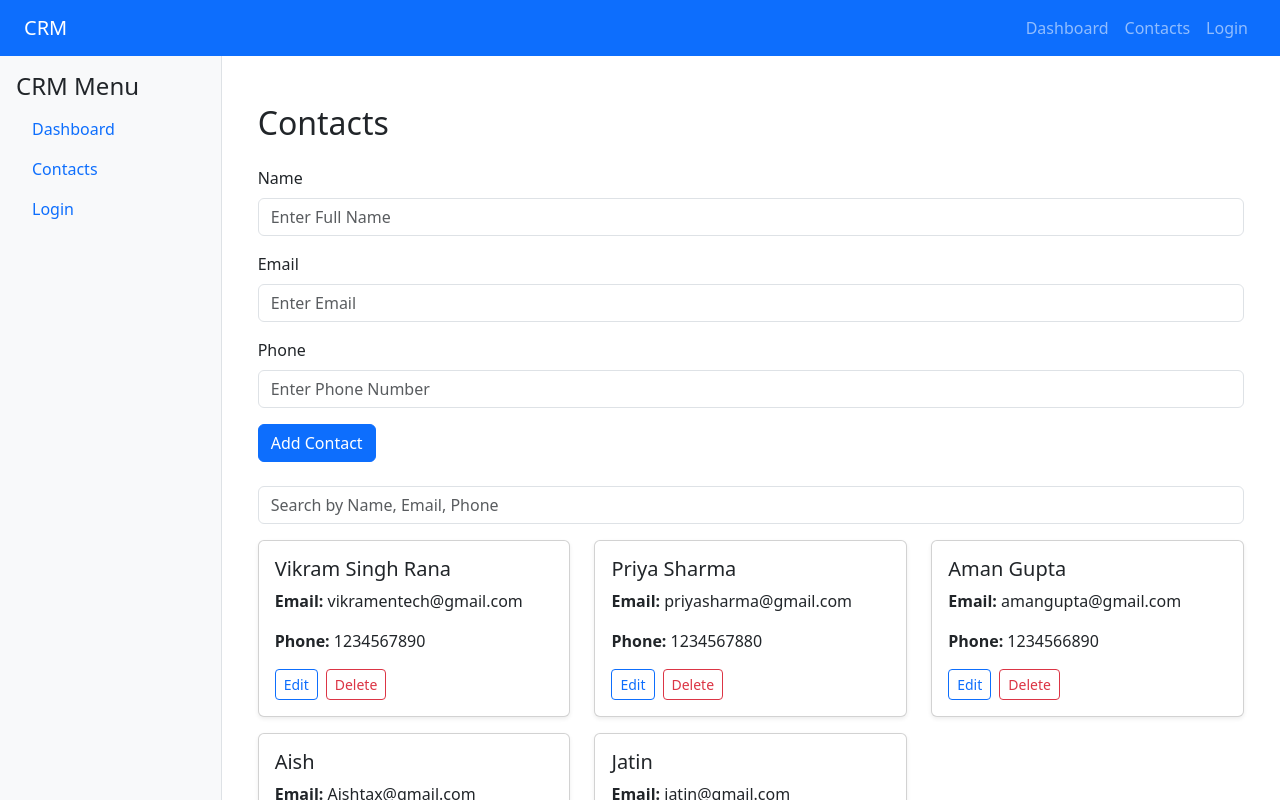
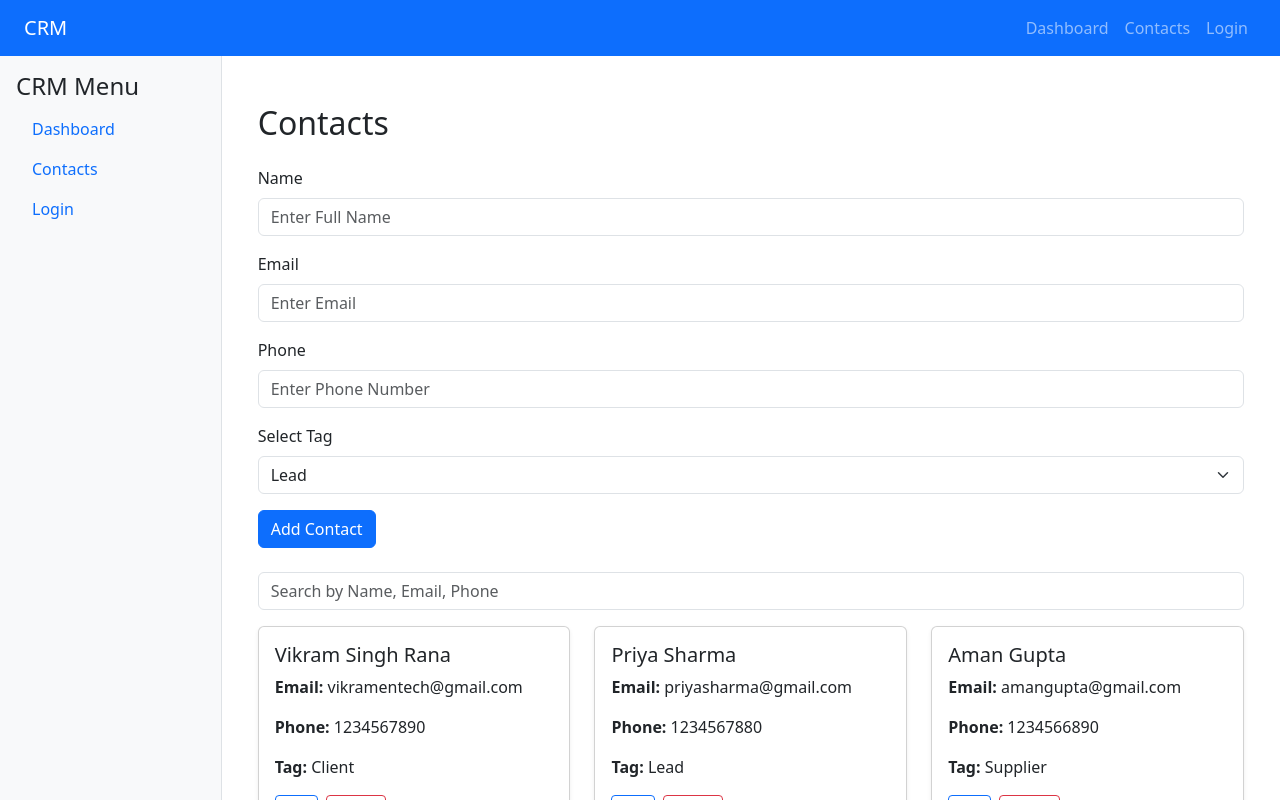
Before and after one commit to vikramintech/crm, a React (Create React App) app: page /contacts in a window 1280 px wide. Shown: the top 800 px of the page. Built offline with nearby package versions, Linux system fonts and the light colour scheme.

Commit message:
added tag field in form and enabled it

```diff
--- a/src/components/ContactForm.jsx
+++ b/src/components/ContactForm.jsx
@@ -4,8 +4,14 @@ const ContactForm=({onAdd, onUpdate, selectedContact, clearSelectedContact})=>{
    const[formData,setFormData]=useState({
     name:'',
     email:'',
-    phone:''
+    phone:'',
+    tag:'Lead'
    })
+   useEffect(()=>{
+    if(selectedContact){
+        setFormData({name:selectedContact.name,email:selectedContact.email,phone:selectedContact.phone,tag:selectedContact.tag||'Lead'})
+    }
+   },[selectedContact])
    const handleOnChange=(e)=>{
     setFormData(prev=>({
         ...prev,
@@ -41,6 +47,14 @@ return(
             <label className='form-label'>Phone</label>
             <input type="text" name='phone' value={formData.phone} onChange={handleOnChange} placeholder='Enter Phone Number' className='form-control' />
         </div>
+        <div className='mb-3'>
+            <label className='form-label' >Select Tag</label>
+            <select name='tag' className='form-select' value={formData.tag} onChange={handleOnChange}>
+                <option value="Lead">Lead</option>
+                <option value="Client">Client</option>
+                <option value="Supplier">Supplier</option>
+            </select>
+        </div>
         <button type='submit' className='btn btn-primary'>{selectedContact?"Update Contact":"Add Contact"}</button>
         {selectedContact&&(<button type='button'className='btn btn-secondary' onClick={clearSelectedContact}>Cancel</button>)}
     </form>
--- a/src/pages/Contacts.jsx
+++ b/src/pages/Contacts.jsx
@@ -4,15 +4,15 @@ import ContactForm from '../components/ContactForm'
 const Contacts=()=>{
         const [contacts,setContacts]=useState([
             {id:1,name:'Vikram Singh Rana',email:'vikramentech@gmail.com',
-                phone:'1234567890'
+                phone:'1234567890', tag:'Client'
             }, {id:2,name:'Priya Sharma',email:'priyasharma@gmail.com',
-                phone:'1234567880'
+                phone:'1234567880', tag:'Lead'
             }, {id:3,name:'Aman Gupta',email:'amangupta@gmail.com',
-                phone:'1234566890'
+                phone:'1234566890', tag:'Supplier'
             }, {id:4,name:'Aish',email:'Aishtax@gmail.com',
-                phone:'1234545890'
+                phone:'1234545890', tag:'Client'
             }, {id:5,name:'Jatin',email:'jatin@gmail.com',
-                phone:'1244567890'
+                phone:'1244567890', tag:'Lead'
             },
 
         ])
@@ -27,6 +27,7 @@ const Contacts=()=>{
                 setContacts(storedContacts);
             }
         },[])
+        console.log(contacts)
         // Local Storage: Save
         useEffect(()=>{
             localStorage.setItem('contacts',JSON.stringify(contacts));
@@ -71,12 +72,12 @@ const Contacts=()=>{
                             <h5 className='card-title'>{contact.name}</h5>
                             <p className='card-text'><strong>Email: </strong>{contact.email}</p>
                             <p className='card-text'><strong>Phone: </strong>{contact.phone}</p>
+                            <p><strong>Tag: </strong>{contact.tag}</p>
                             <button className='btn btn-sm btn-outline-primary me-2' onClick={()=>handleEditContact(contact)}>Edit</button>
                             <button className='btn btn-sm btn-outline-danger'
                             onClick={()=>handleDeleteContact(contact.id)}>Delete</button>
                         </div>
                     </div>
-
                 </div>
             ))):(<div className='text-muted'>No Contact found</div>)}
             </div>
```
